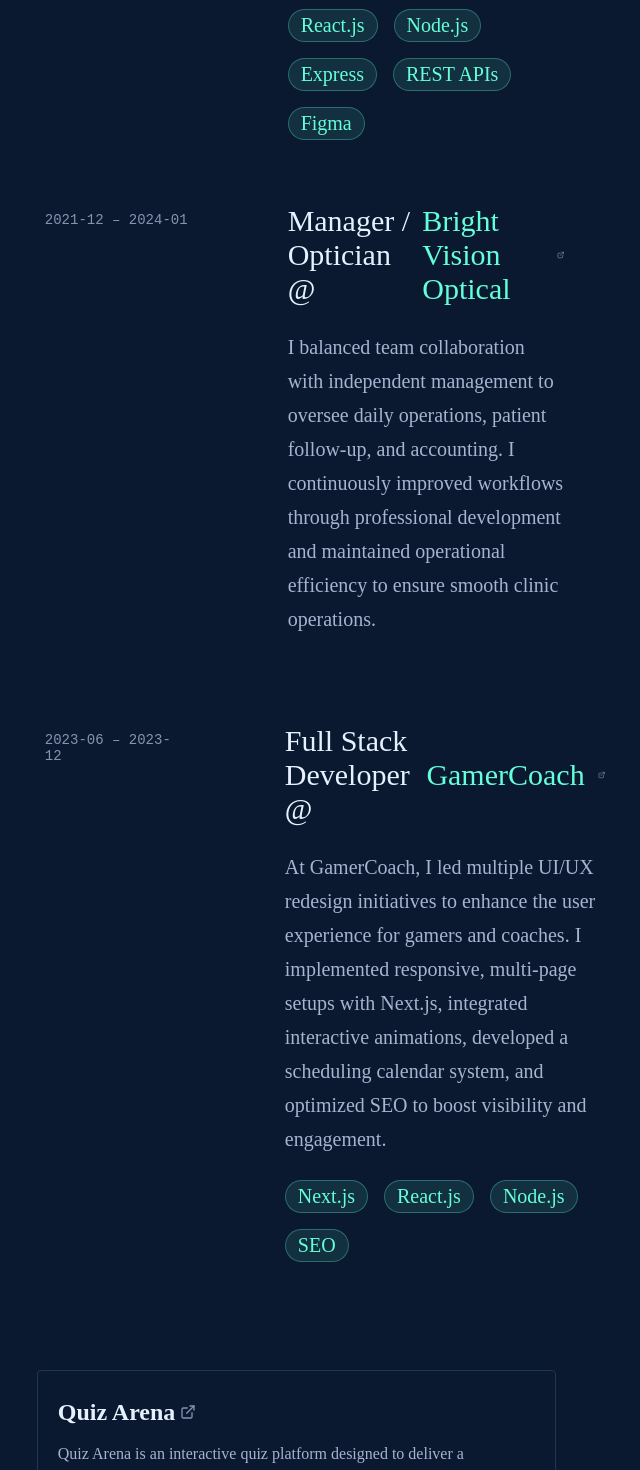
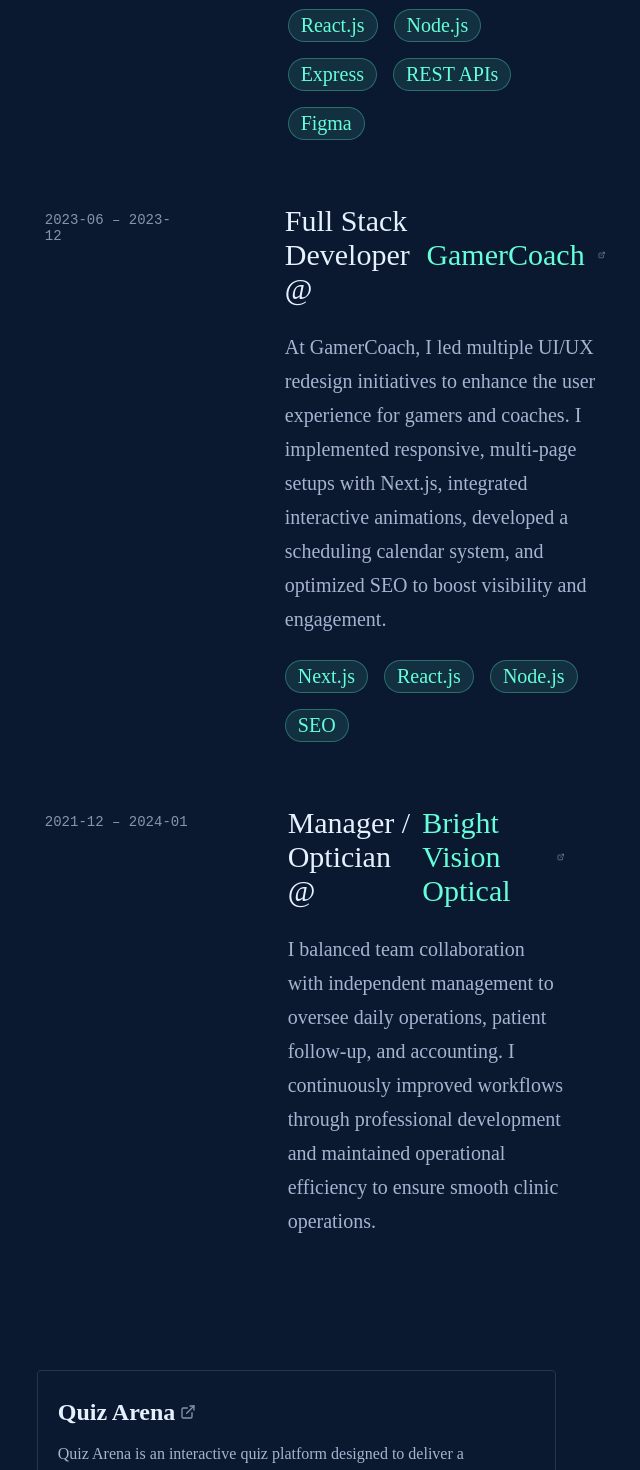
Before and after one commit to apatel924/ashish-portfolio, a React (Create React App) app: page / in a window 1280 px wide. Shown: the part 2172-3642 px from the top of the page, without its empty margins (602-1242 px from the left). Built offline with nearby package versions, Linux system fonts and the light colour scheme.

Commit message:
Update experiences data with recent roles

```diff
--- a/src/data/experiences.js
+++ b/src/data/experiences.js
@@ -16,6 +16,14 @@
     technologies: ["React.js", "Node.js", "Express", "REST APIs", "Figma"],
   },
   {
+    period: "2023-06 – 2023-12",
+    title: "Full Stack Developer",
+    company: "GamerCoach",
+    description:
+      "At GamerCoach, I led multiple UI/UX redesign initiatives to enhance the user experience for gamers and coaches. I implemented responsive, multi-page setups with Next.js, integrated interactive animations, developed a scheduling calendar system, and optimized SEO to boost visibility and engagement.",
+    technologies: ["Next.js", "React.js", "Node.js", "SEO"],
+  },
+  {
     period: "2021-12 – 2024-01",
     title: "Manager / Optician",
     company: "Bright Vision Optical",
@@ -23,12 +31,4 @@
       "I balanced team collaboration with independent management to oversee daily operations, patient follow-up, and accounting. I continuously improved workflows through professional development and maintained operational efficiency to ensure smooth clinic operations.",
     technologies: [],
   },
-  {
-    period: "2023-06 – 2023-12",
-    title: "Full Stack Developer",
-    company: "GamerCoach",
-    description:
-      "At GamerCoach, I led multiple UI/UX redesign initiatives to enhance the user experience for gamers and coaches. I implemented responsive, multi-page setups with Next.js, integrated interactive animations, developed a scheduling calendar system, and optimized SEO to boost visibility and engagement.",
-    technologies: ["Next.js", "React.js", "Node.js", "SEO"],
-  },
 ];
```
